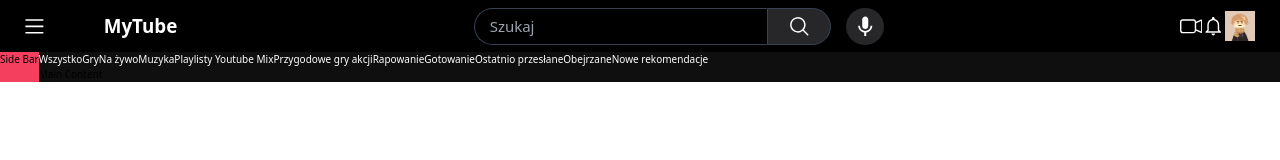
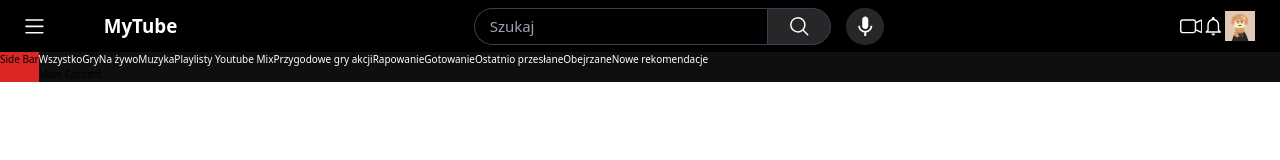
Before and after one commit to Biszku/Tailwind-My-Tube, a React (Vite) app: page / in a window 1280 px wide. Shown: the top 160 px of the page. Built offline with nearby package versions, Linux system fonts and the light colour scheme.

Commit message:
style: added sticky

```diff
--- a/src/components/sIdeBar/sideBar.tsx
+++ b/src/components/sIdeBar/sideBar.tsx
@@ -1,6 +1,6 @@
 const Sidebar = () => {
   return (
-    <aside className="bg-rose-500">
+    <aside className="sticky aside-top bg-red-600">
       <p>Side Bar</p>
     </aside>
   );
```
